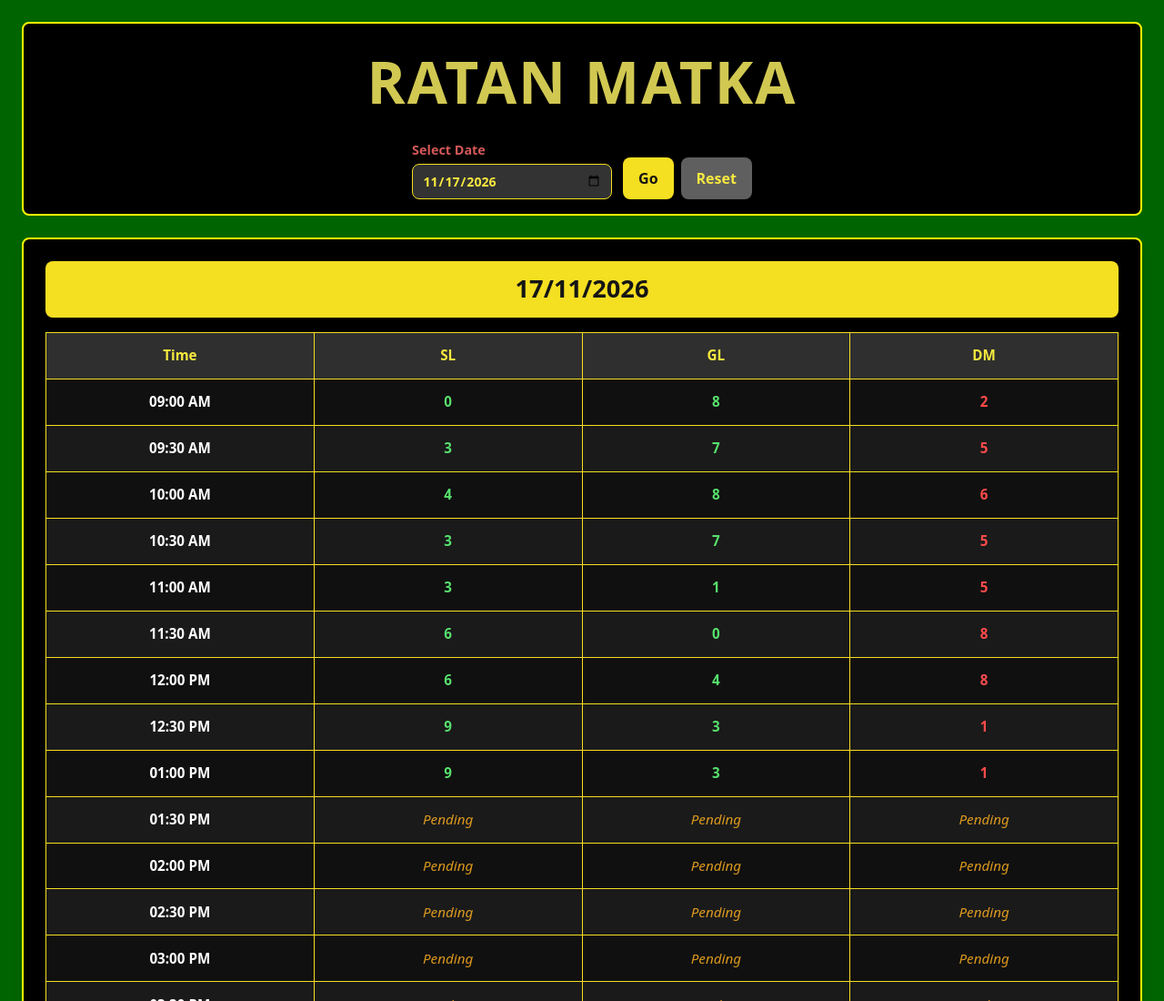
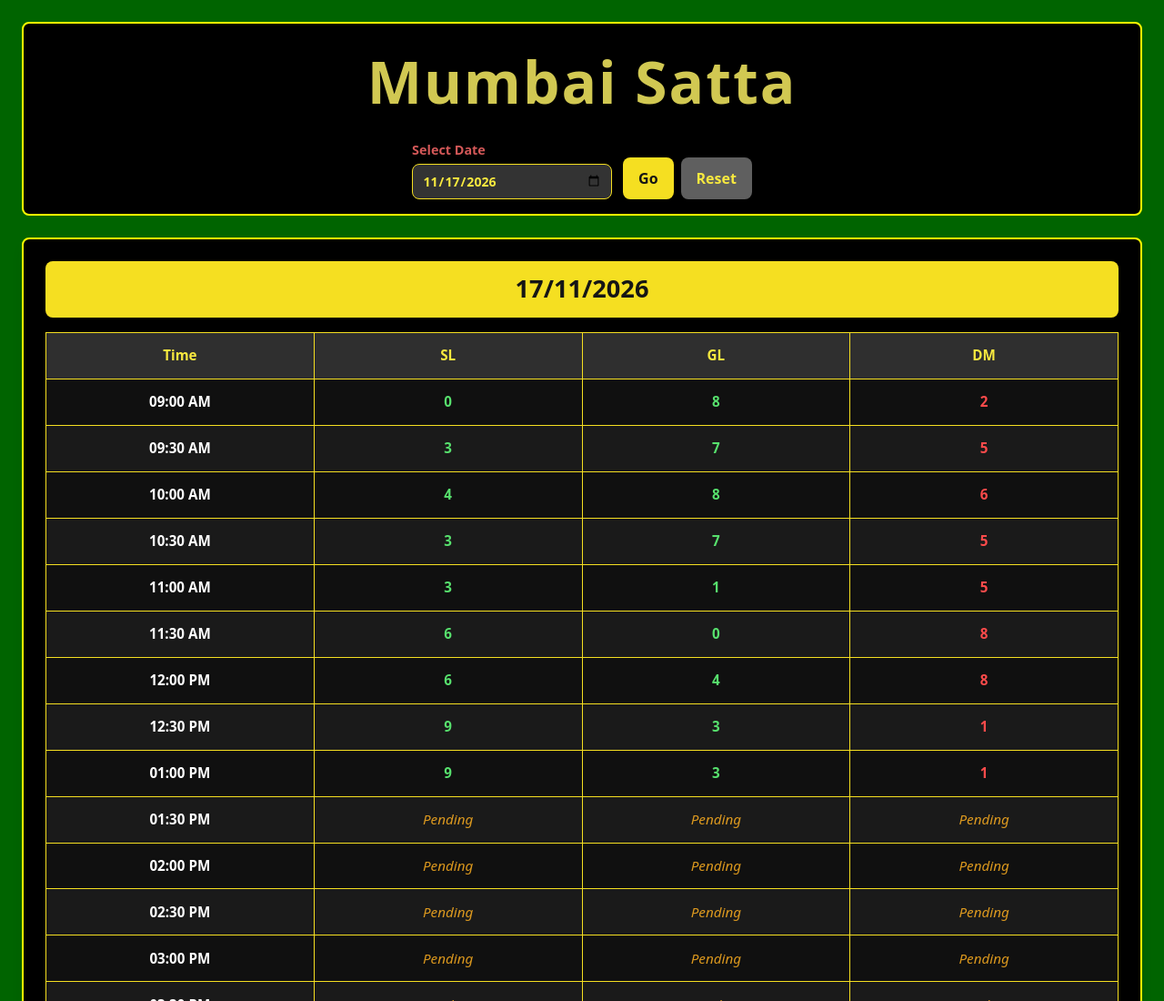
Before and after one commit to mohd-shayan-ansari/lotterysystem, a website: page index.html in a window 1280 px wide. Shown: the top 1100 px of the page at 91% size. Drawn offline with nearby package versions, Linux system fonts and the light colour scheme; no server answers.

Commit message:
Change main heading and page title to Mumbai Satta

```diff
--- a/index.html
+++ b/index.html
@@ -4,7 +4,7 @@
 <head>
     <meta charset="UTF-8">
     <meta name="viewport" content="width=device-width, initial-scale=1.0">
-    <title>Fortune-Dashboard</title>
+    <title>Mumbai Satta</title>
     <script src="https://cdn.tailwindcss.com"></script>
     <style>
          :root {
@@ -484,7 +484,7 @@
 
     <!-- Show Result Section -->
     <div class="bg-black rounded-lg mb-6 p-4 border-2 show-result-card" style="border-color: #FFFF00;">
-        <div class="mb-4 text-center font-extrabold" style="font-size: clamp(2.5rem, 6vw, 4rem); color: #d1c852; letter-spacing: 2px; text-shadow: 2px 2px 4px rgba(0,0,0,0.5);">RATAN MATKA</div>
+        <div class="mb-4 text-center font-extrabold" style="font-size: clamp(2.5rem, 6vw, 4rem); color: #d1c852; letter-spacing: 2px; text-shadow: 2px 2px 4px rgba(0,0,0,0.5);">Mumbai Satta</div>
         <div class="grid gap-3 items-end filter-grid">
             <div>
                 <label class="block field-label">Select Date</label>
```
